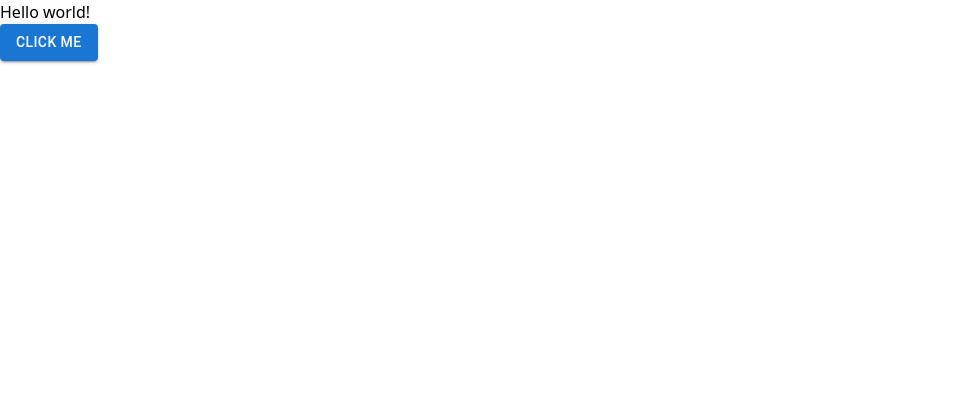
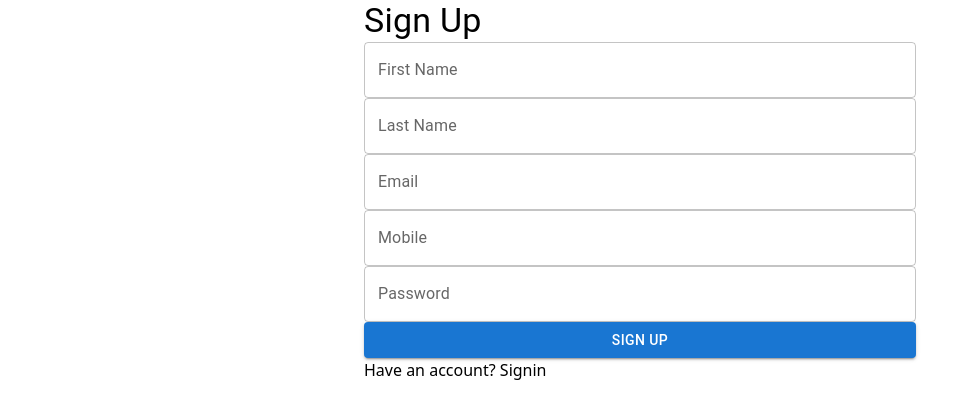
Before and after one commit to abdul8840/Doodle_ecom, a React (Vite) app in the folder frontend/: page /sign-up in a window 1280 px wide. Shown: the top 418 px of the page, without its empty margins (0-980 px from the left). Built offline with nearby package versions, Linux system fonts and the light colour scheme.

Commit message:
create signup and signin page ui

```diff
--- a/frontend/src/App.jsx
+++ b/frontend/src/App.jsx
@@ -1,16 +1,19 @@
 import { Button } from '@mui/material'
 import React from 'react'
+import { BrowserRouter, Routes, Route } from "react-router-dom";
+import Signup from './pages/Signup';
+import Home from './pages/Home';
+import Signin from './pages/Signin';
 
 const App = () => {
   return (
-    <div>
-      <h1 className="text-3xl font-bold underline">
-        Hello world!
-      </h1>
-      <Button variant="contained" color="primary">
-        Click Me
-      </Button>
-    </div>
+    <BrowserRouter>
+    <Routes>
+      <Route path="/" element={<Home />} />
+      <Route path="/sign-up" element={<Signup />} />
+      <Route path="/sign-in" element={<Signin />} />
+    </Routes>
+    </BrowserRouter>
   )
 }
 
--- /dev/null
+++ b/frontend/src/pages/Home.jsx
@@ -0,0 +1,13 @@
+import React from 'react'
+import { Link } from 'react-router-dom'
+
+const Home = () => {
+  return (
+    <div>
+      Home
+      <Link to='/sign-up'>Signup</Link>
+    </div>
+  )
+}
+
+export default Home
--- /dev/null
+++ b/frontend/src/pages/Signin.jsx
@@ -0,0 +1,58 @@
+import React, { useState } from "react";
+import { TextField, Button, Typography, Container } from "@mui/material";
+import { Link } from "react-router-dom";
+
+const Signin = () => {
+  const [formData, setFormData] = useState({
+    email: "",
+    password: "",
+  });
+
+  const handleChange = (e) => {
+    setFormData({ ...formData, [e.target.name]: e.target.value });
+  };
+
+  const handleSubmit = (e) => {
+    e.preventDefault();
+    // Handle signin logic
+    console.log(formData);
+  };
+
+  return (
+    <Container maxWidth="sm" className="mt-10">
+      <Typography variant="h4" className="text-center mb-4">Sign In</Typography>
+      <form onSubmit={handleSubmit} className="space-y-4">
+        <TextField
+          label="Email"
+          variant="outlined"
+          fullWidth
+          type="email"
+          name="email"
+          value={formData.email}
+          onChange={handleChange}
+        />
+        <TextField
+          label="Password"
+          variant="outlined"
+          fullWidth
+          type="password"
+          name="password"
+          value={formData.password}
+          onChange={handleChange}
+        />
+        <Button
+          type="submit"
+          variant="contained"
+          fullWidth
+          color="primary"
+          className="mt-4"
+        >
+          Sign In
+        </Button>
+      </form>
+      <h2 className="">Don't have an account? <Link to='/sign-up' className="text-blue-500">Signin</Link> </h2>
+    </Container>
+  );
+};
+
+export default Signin;
--- /dev/null
+++ b/frontend/src/pages/Signup.jsx
@@ -0,0 +1,85 @@
+import React, { useState } from "react";
+import { TextField, Button, Typography, Container } from "@mui/material";
+import { Link } from "react-router-dom";
+
+const Signup = () => {
+  const [formData, setFormData] = useState({
+    firstname: "",
+    lastname: "",
+    email: "",
+    mobile: "",
+    password: "",
+  });
+
+  const handleChange = (e) => {
+    setFormData({ ...formData, [e.target.name]: e.target.value });
+  };
+
+  const handleSubmit = (e) => {
+    e.preventDefault();
+    // Handle signup logic
+    console.log(formData);
+  };
+
+  return (
+    <Container maxWidth="sm" className="mt-10">
+      <Typography variant="h4" className="text-center mb-4">Sign Up</Typography>
+      <form onSubmit={handleSubmit} className="space-y-4">
+        <TextField
+          label="First Name"
+          variant="outlined"
+          fullWidth
+          name="firstname"
+          value={formData.firstname}
+          onChange={handleChange}
+        />
+        <TextField
+          label="Last Name"
+          variant="outlined"
+          fullWidth
+          name="lastname"
+          value={formData.lastname}
+          onChange={handleChange}
+        />
+        <TextField
+          label="Email"
+          variant="outlined"
+          fullWidth
+          type="email"
+          name="email"
+          value={formData.email}
+          onChange={handleChange}
+        />
+        <TextField
+          label="Mobile"
+          variant="outlined"
+          fullWidth
+          name="mobile"
+          value={formData.mobile}
+          onChange={handleChange}
+        />
+        <TextField
+          label="Password"
+          variant="outlined"
+          fullWidth
+          type="password"
+          name="password"
+          value={formData.password}
+          onChange={handleChange}
+        />
+        <Button
+          type="submit"
+          variant="contained"
+          fullWidth
+          color="primary"
+          className="mt-4"
+        >
+          Sign Up
+        </Button>
+      </form>
+      <h2 className="">Have an account? <Link to='/sign-in' className="text-blue-500">Signin</Link> </h2>
+    </Container>
+  );
+};
+
+export default Signup;
```
